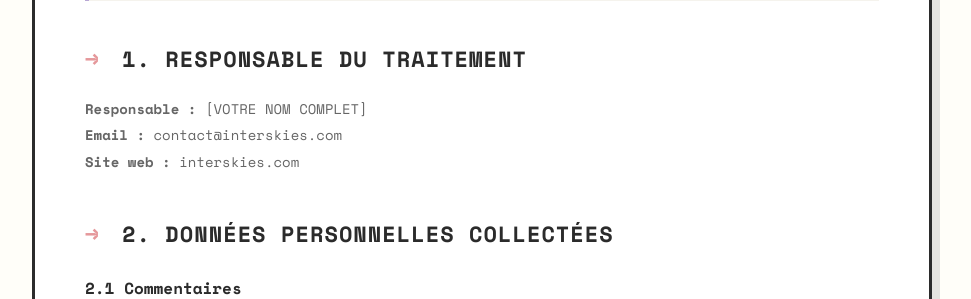
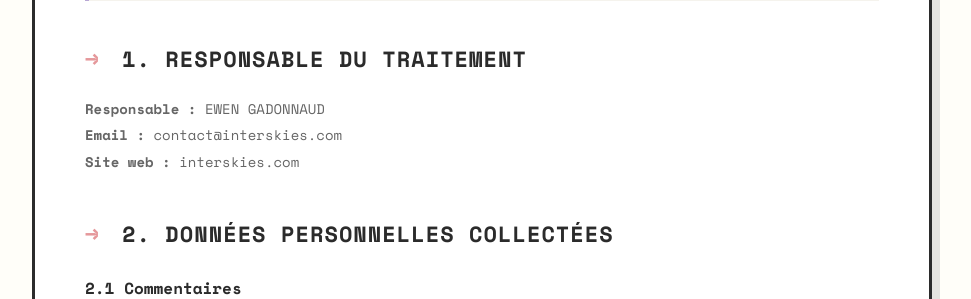
Before and after one commit to Azuneer/interskies, a PHP site: page /privacy.php in a window 1280 px wide. Shown: the part 398-697 px from the top of the page, without its empty margins (158-1129 px from the left). Run offline with PHP 8.4, Linux system fonts and the light colour scheme.

Commit message:
name change

```diff
--- a/mentions.php
+++ b/mentions.php
@@ -21,7 +21,7 @@
             <section class="legal-section">
                 <h2>1. Éditeur du site</h2>
                 <p>
-                    <strong>Nom :</strong> Ewen GADONNAUD<br>
+                    <strong>Nom :</strong> EWEN GADONNAUD<br>
                     <strong>Email :</strong> contact@interskies.com<br>
                     <strong>Site web :</strong> <a href="https://interskies.com">https://interskies.com</a>
                 </p>
--- a/privacy.php
+++ b/privacy.php
@@ -22,7 +22,7 @@
             <section class="legal-section">
                 <h2>1. Responsable du traitement</h2>
                 <p>
-                    <strong>Responsable :</strong> [VOTRE NOM COMPLET]<br>
+                    <strong>Responsable :</strong> EWEN GADONNAUD<br>
                     <strong>Email :</strong> contact@interskies.com<br>
                     <strong>Site web :</strong> interskies.com
                 </p>
```
